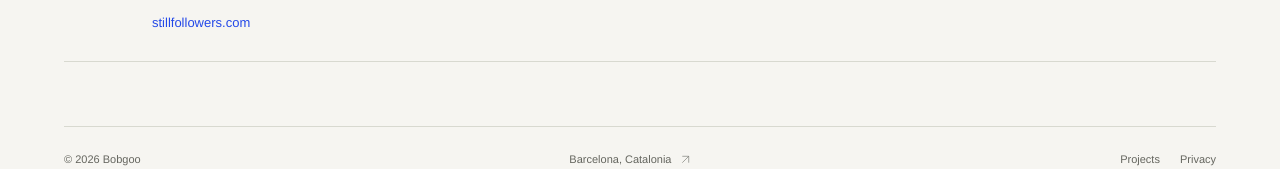
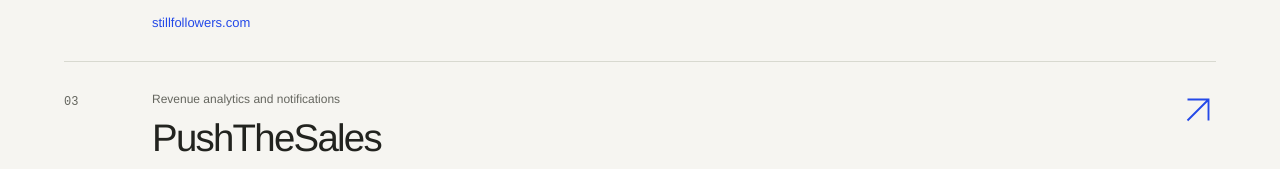
Before and after one commit to angelsubirana/bobgoo, an Astro site: page /projects in a window 1280 px wide. Shown: the part 748-917 px from the top of the page. Built offline with nearby package versions, Linux system fonts and the light colour scheme; Astro itself is replaced by a stand-in of ours.

Commit message:
Add PushTheSales to projects

```diff
--- a/src/pages/projects.astro
+++ b/src/pages/projects.astro
@@ -15,10 +15,16 @@ const projects = [
     description: 'Understand your TikTok audience. Track followers, unfollowers, and mutual connections, with a history of what’s changed.',
     category: 'TikTok follower analytics',
   },
+  {
+    name: 'PushTheSales',
+    domain: 'pushthesales.com',
+    description: 'Follow revenue and subscriptions across your apps and SaaS. Get real-time Telegram notifications for sales, renewals, churn, and refunds.',
+    category: 'Revenue analytics and notifications',
+  },
 ];
 ---
 
-<Layout title="Our projects — Bobgoo" description="Explore Still Friends and Still Followers, two active projects by Bobgoo for tracking Facebook friend changes and TikTok follower analytics.">
+<Layout title="Our projects — Bobgoo" description="Explore Still Friends, Still Followers, and PushTheSales: active projects by Bobgoo for social tracking, revenue analytics, and real-time sales notifications.">
   <main id="main" class="projects-page">
     <a class="back-link" href="/">← Back to home</a>
     <div class="projects-heading">
```
